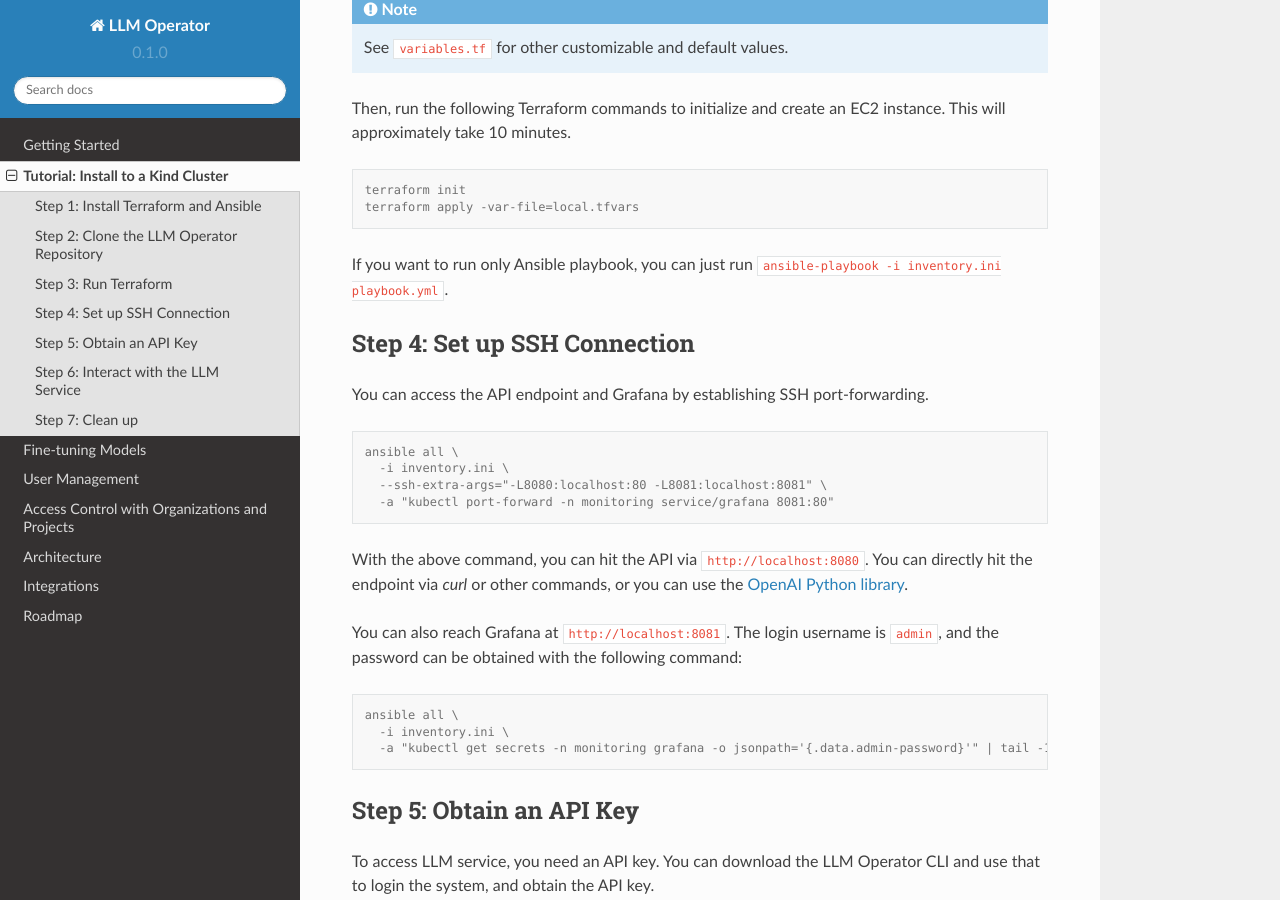
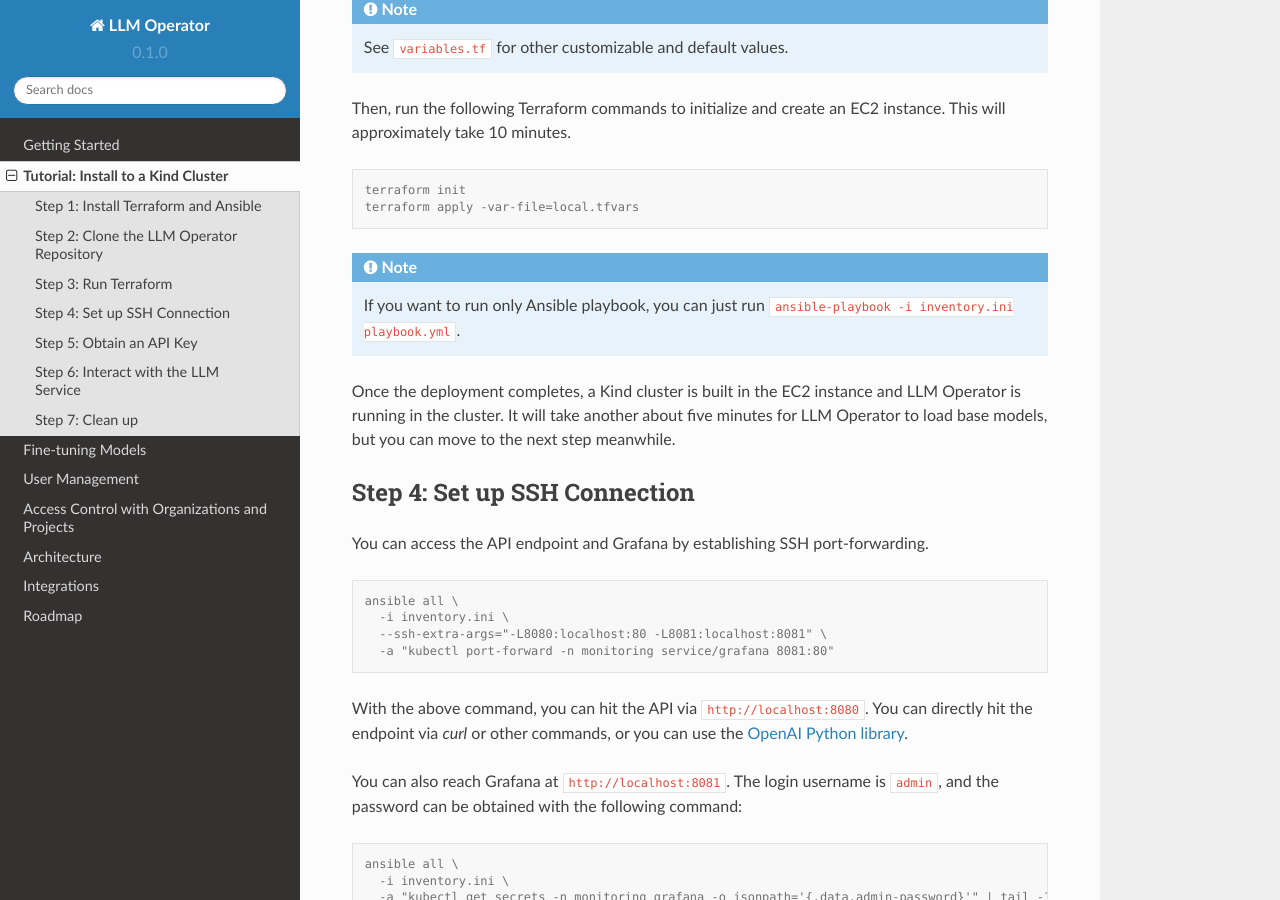
Before and after one commit to llm-operator/docs, a Sphinx documentation site: the page built from docs/source/tutorial.rst, in a window 1280 px wide and 900 px high, scrolled down 1190 px. Built offline with Sphinx 7.4.7 and the Read the Docs theme 2.0.0, drawn with Linux system fonts in a browser that asks for light colours.

Commit message:
Update tutorial.rst - explain background model loading (#37)

```diff
--- a/docs/source/tutorial.rst
+++ b/docs/source/tutorial.rst
@@ -65,8 +65,12 @@ Then, run the following Terraform commands to initialize and create an EC2 insta
    terraform init
    terraform apply -var-file=local.tfvars
 
+.. note::
 
-If you want to run only Ansible playbook, you can just run ``ansible-playbook -i inventory.ini playbook.yml``.
+   If you want to run only Ansible playbook, you can just run ``ansible-playbook -i inventory.ini playbook.yml``.
+
+Once the deployment completes, a Kind cluster is built in the EC2 instance and LLM Operator is running in the cluster.
+It will take another about five minutes for LLM Operator to load base models, but you can move to the next step meanwhile.
 
 
 Step 4: Set up SSH Connection
```
